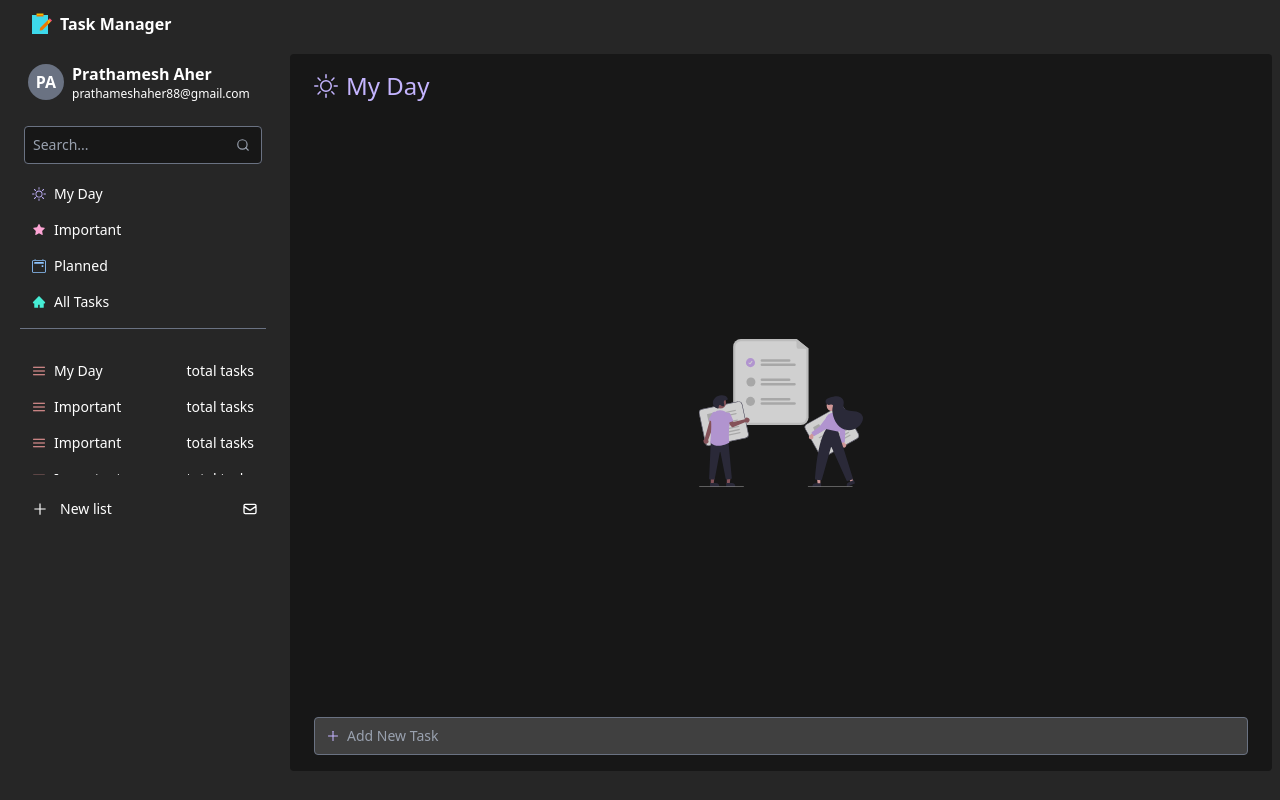
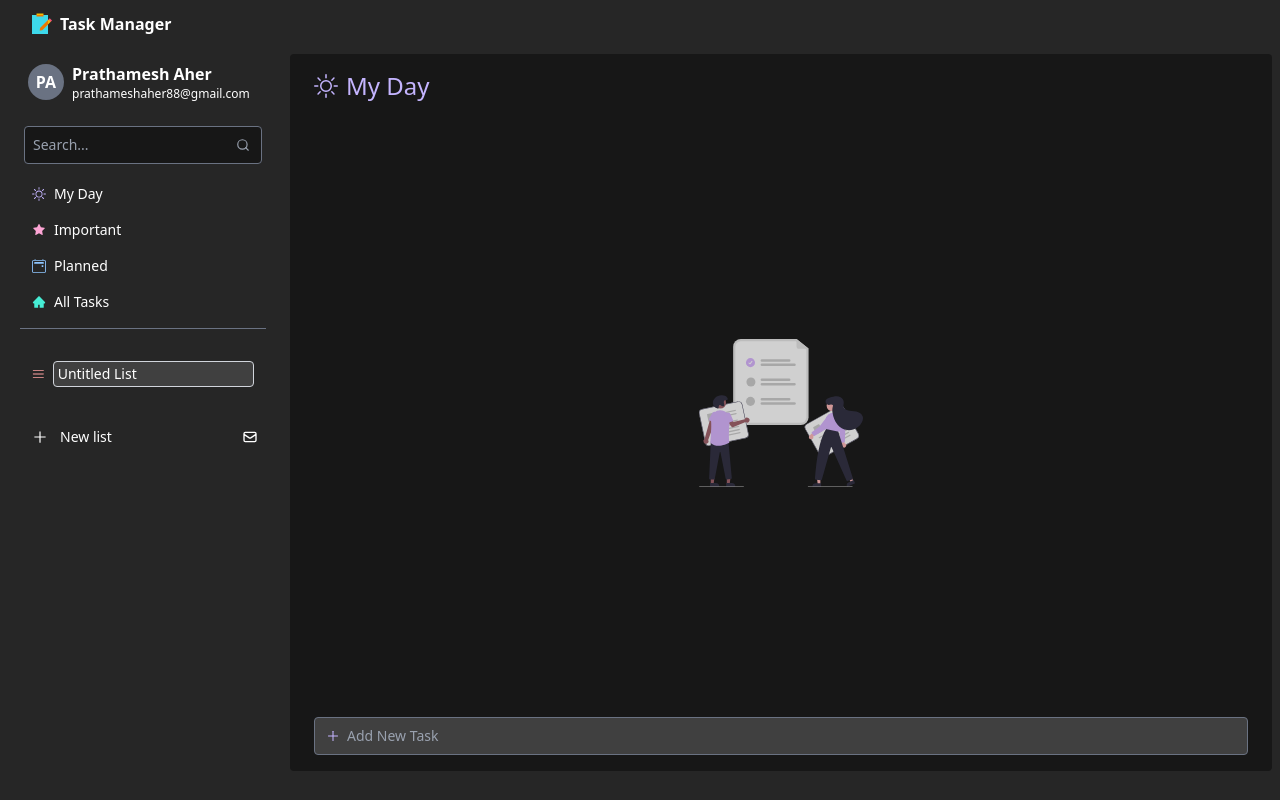
Before and after one commit to prathamaher/task-manager, a React (Vite) app: page / in a window 1280 px wide. Both pictures are taken after a click on the button "New list". Built offline with nearby package versions, Linux system fonts and the light colour scheme.

Commit message:
added new list feature for custom list

```diff
--- a/src/components/CustomSideBarList.jsx
+++ b/src/components/CustomSideBarList.jsx
@@ -1,43 +1,33 @@
 import ScrollableDiv from "./ScrollableDiv";
 import { HamburgerMenuIcon, EnvelopeIcon, PlusIcon } from "./Icons";
+import { useDispatch, useSelector } from "react-redux";
+import { addTaskList } from "../store";
+import TaskListItem from "./TaskListItem";
 
 const CustomSideBarList = () => {
+  const { taskList } = useSelector((state) => state.tasks);
+  const dispatch = useDispatch();
+
+  const addCustomTaskList = () => {
+    dispatch(addTaskList({ listType: "custom" }));
+  };
+
+  // console.log(taskList);
+
   return (
     <div className="my-4">
       <ScrollableDiv height="130px">
         <ul className="py-2 [&>*]:hover:bg-neutral-900 [&>*]:hover:rounded-sm [&>*]:cursor-pointer [&>*]:text-sm">
-          <li className="flex justify-between items-center px-3 py-2">
-            <div className="flex justify-between items-center">
-              <HamburgerMenuIcon className={"mr-2 text-red-300"} />
-              <p>My Day</p>
-            </div>
-            <p>total tasks</p>
-          </li>
-          <li className="flex justify-between items-center px-3 py-2">
-            <div className="flex justify-between items-center">
-              <HamburgerMenuIcon className={"mr-2 text-red-300"} />
-              <p>Important</p>
-            </div>
-            <p>total tasks</p>
-          </li>{" "}
-          <li className="flex justify-between items-center px-3 py-2">
-            <div className="flex justify-between items-center">
-              <HamburgerMenuIcon className={"mr-2 text-red-300"} />
-              <p>Important</p>
-            </div>
-            <p>total tasks</p>
-          </li>{" "}
-          <li className="flex justify-between items-center px-3 py-2">
-            <div className="flex justify-between items-center">
-              <HamburgerMenuIcon className={"mr-2 text-red-300"} />
-              <p>Important</p>
-            </div>
-            <p>total tasks</p>
-          </li>
+          {taskList.map((list) => {
+            return <TaskListItem key={list.id} list={list} />;
+          })}
         </ul>
       </ScrollableDiv>
       <div className="my-4 flex justify-between items-center [&>*]:hover:bg-neutral-900 [&>*]:hover:rounded-sm">
-        <button className="w-3/4 flex items-center py-2">
+        <button
+          onClick={addCustomTaskList}
+          className="w-3/4 flex items-center py-2"
+        >
           <PlusIcon className="h-4 w-4 mx-3" />
           <p className="text-sm">New list</p>
         </button>
--- a/src/components/FixedSideBarList.jsx
+++ b/src/components/FixedSideBarList.jsx
@@ -1,8 +1,8 @@
 import { useSelector, useDispatch } from "react-redux";
 import { SunIcon, StarIcon, CalendarIcon, HomeIcon } from "./Icons";
-import { changePanel } from "../store/slices/tasksSlice";
 import taskPanels from "../constants/taskPanels";
 import TaskCount from "./TaskCount";
+import { changePanel } from "../store";
 const FixedSideBarList = () => {
   const {
     currentTaskPanel,
--- a/src/components/TaskListItem.jsx
+++ b/src/components/TaskListItem.jsx
@@ -1,15 +1,70 @@
-const TaskListItem = () => {
-  return <div></div>;
+import { useDispatch } from "react-redux";
+import TaskCount from "./TaskCount";
+import { useState, useEffect } from "react";
+import { HamburgerMenuIcon } from "./Icons";
+import { updateTaskListTitle, setTaskListEditing } from "../store";
+
+const TaskListItem = ({ list }) => {
+  const dispatch = useDispatch();
+  const [editing, setEditing] = useState(list.isEditing ?? false);
+  const [inputValue, setInputValue] = useState(list.taskListTitle);
+
+  useEffect(() => {
+    if (list.isEditing) {
+      setEditing(true);
+      setInputValue(list.taskListTitle);
+    }
+  }, [list.isEditing, list.taskListTitle]);
+
+  const handleBlur = () => {
+    const trimmedValue = inputValue.trim();
+
+    // Exit editing if unchanged or empty
+    if (!trimmedValue || trimmedValue === list.taskListTitle) {
+      dispatch(setTaskListEditing({ id: list.id, isEditing: false }));
+      setEditing(false);
+      return;
+    }
+
+    dispatch(updateTaskListTitle({ id: list.id, newTitle: trimmedValue }));
+    dispatch(setTaskListEditing({ id: list.id, isEditing: false }));
+    setEditing(false);
+  };
+
+  return (
+    <li className="flex justify-between items-center px-3 py-2 hover:bg-gray-800 rounded">
+      <div className="flex items-center gap-2 flex-1">
+        <HamburgerMenuIcon className="text-red-300" />
+        {editing ? (
+          <input
+            type="text"
+            className="border border-gray-500 text-sm rounded-sm
+              focus:ring-gray-300 focus:outline-none focus:border-gray-300 block w-full ps-1 p-0.5 bg-neutral-700
+              placeholder-gray-400 text-white"
+            value={inputValue}
+            autoFocus
+            onChange={(e) => setInputValue(e.target.value)}
+            onBlur={handleBlur}
+            onKeyDown={(e) => {
+              if (e.key === "Enter") e.target.blur();
+            }}
+          />
+        ) : (
+          <p
+            className="cursor-pointer text-white hover:underline flex-1 truncate"
+            onClick={() =>
+              dispatch(setTaskListEditing({ id: list.id, isEditing: true }))
+            }
+          >
+            {list.taskListTitle}
+          </p>
+        )}
+      </div>
+      <p>
+        <TaskCount panel={""} />
+      </p>
+    </li>
+  );
 };
 
 export default TaskListItem;
-
-{
-  /* <li className="flex justify-between items-center px-3 py-2">
-            <div className="flex justify-between items-center">
-              <HamburgerMenuIcon className={"mr-2 text-red-300"} />
-              <p>My Day</p>
-            </div>
-            <p>total tasks</p>
-          </li> */
-}
--- a/src/store/index.js
+++ b/src/store/index.js
@@ -1,6 +1,14 @@
 import { configureStore } from "@reduxjs/toolkit";
 
-import { tasksReducer, addTasks, removeTasks } from "./slices/tasksSlice";
+import {
+  tasksReducer,
+  changePanel,
+  addTaskList,
+  addTasks,
+  removeTasks,
+  updateTaskListTitle,
+  setTaskListEditing,
+} from "./slices/tasksSlice";
 
 const store = configureStore({
   reducer: {
@@ -8,4 +16,12 @@ const store = configureStore({
   },
 });
 
-export { store, addTasks, removeTasks };
+export {
+  store,
+  updateTaskListTitle,
+  setTaskListEditing,
+  addTaskList,
+  changePanel,
+  addTasks,
+  removeTasks,
+};
--- a/src/store/slices/tasksSlice.js
+++ b/src/store/slices/tasksSlice.js
@@ -1,5 +1,22 @@
-import { createSlice } from "@reduxjs/toolkit";
+import { createSlice, nanoid } from "@reduxjs/toolkit";
 import taskPanels from "../../constants/taskPanels";
+
+function generateUniqueTitle(baseTitle, excludeId, taskList) {
+  const titleSet = new Set(
+    taskList
+      .filter((list) => list.id !== excludeId)
+      .map((list) => list.taskListTitle)
+  );
+
+  if (!titleSet.has(baseTitle)) return baseTitle;
+
+  let counter = 1;
+  while (titleSet.has(`${baseTitle} (${counter})`)) {
+    counter++;
+  }
+  return `${baseTitle} (${counter})`;
+}
+
 const tasksSlice = createSlice({
   name: "tasks",
   initialState: {
@@ -8,8 +25,46 @@ const tasksSlice = createSlice({
     importantTasks: [],
     plannedTasks: [],
     allTasks: [],
+    taskList: [],
   },
   reducers: {
+    addTaskList(state, action) {
+      let { listType, listTitle } = action.payload;
+
+      const baseTitle = (listTitle || "Untitled List").trim();
+      const finalTitle = generateUniqueTitle(baseTitle, null, state.taskList);
+
+      state.taskList.push({
+        id: nanoid(),
+        taskListTitle: finalTitle,
+        taskListType: listType,
+        tasks: [],
+        isEditing: true,
+      });
+    },
+
+    updateTaskListTitle(state, action) {
+      const { id, newTitle } = action.payload;
+
+      const trimmed = newTitle.trim();
+      if (!trimmed) return;
+
+      const finalTitle = generateUniqueTitle(trimmed, id, state.taskList);
+
+      const list = state.taskList.find((taskList) => taskList.id === id);
+      if (list) {
+        list.taskListTitle = finalTitle;
+      }
+    },
+
+    setTaskListEditing(state, action) {
+      const { id, isEditing } = action.payload;
+      const list = state.taskList.find((taskList) => taskList.id === id);
+      if (list) {
+        list.isEditing = isEditing;
+      }
+    },
+
     changePanel(state, action) {
       state.currentTaskPanel = action.payload;
     },
@@ -42,5 +97,13 @@ const tasksSlice = createSlice({
   },
 });
 
-export const { changePanel, addTasks, removeTasks } = tasksSlice.actions;
+export const {
+  addTaskList,
+  updateTaskListTitle,
+  setTaskListEditing,
+  changePanel,
+  addTasks,
+  removeTasks,
+} = tasksSlice.actions;
+
 export const tasksReducer = tasksSlice.reducer;
```
